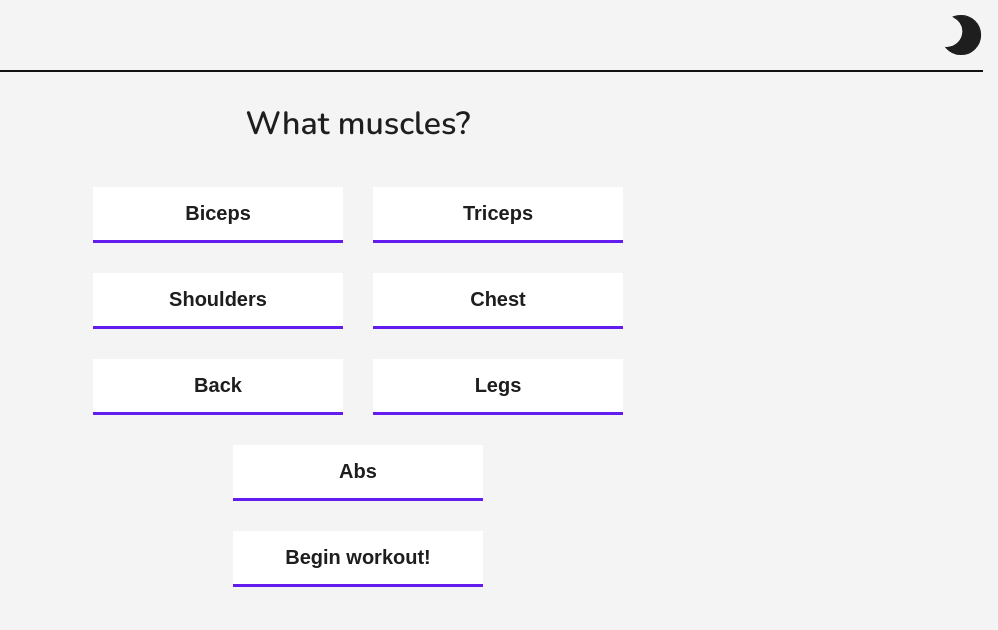
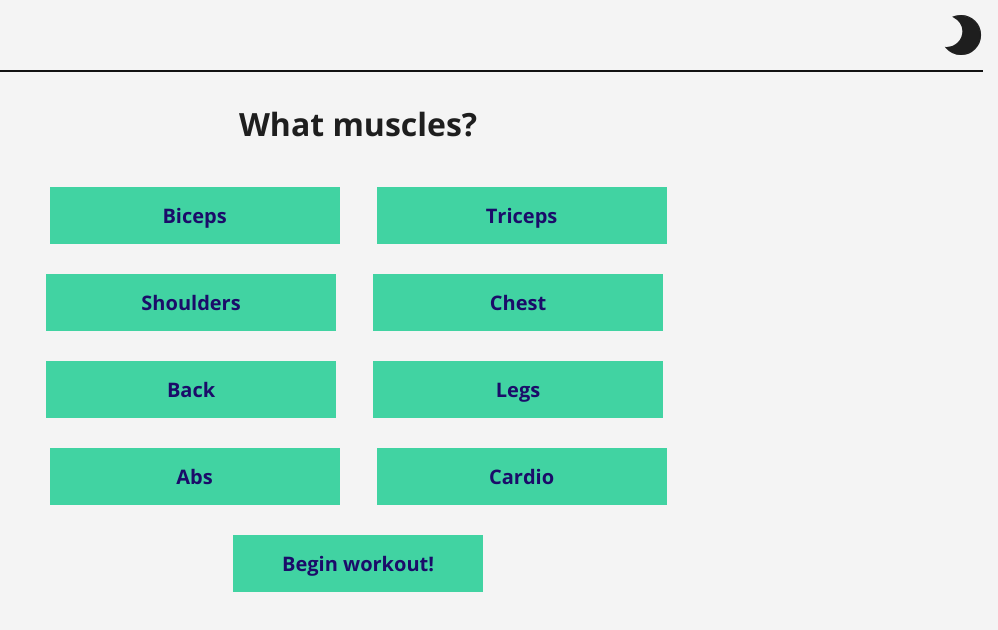
Before and after one commit to CodeyPacker/workout-builder, a React (Create React App) app: page / in a window 1280 px wide. Both pictures are taken after a click on the button "Build Muscle". Shown: the top 630 px of the page, without its empty margins (282-1280 px from the left). Built offline with nearby package versions, Linux system fonts and the light colour scheme.

Commit message:
Added checked animation and styles to button/inputs

```diff
--- a/public/index.html
+++ b/public/index.html
@@ -24,7 +24,8 @@
       work correctly both with client-side routing and a non-root public URL.
       Learn how to configure a non-root public URL by running `npm run build`.
     -->
-    <link href="https://fonts.googleapis.com/css2?family=Nunito:wght@400;600&display=swap" rel="stylesheet">
+    <link href="https://fonts.googleapis.com/css2?family=Open+Sans:wght@400;600;700&display=swap" rel="stylesheet">
+
 
     <title>React App</title>
   </head>
--- a/src/components/Questions.js
+++ b/src/components/Questions.js
@@ -1,6 +1,8 @@
 import React, {useContext} from "react"
 import {Context} from '../context'
 import styled from '@emotion/styled'
+import heartLight from '../images/heart-light.svg'
+import heartDark from '../images/heart-dark.svg'
 
 const Questions = () => {
   const {theme, handleGoal, step, handleMuscle, beginWorkout} = useContext(Context)
@@ -16,17 +18,26 @@ const Questions = () => {
       </div>
       <div className={`what-muscles ${step !== 2 && 'hide'}`}>
         <h2 className='heading center-text'>What muscles?</h2>
-        <div className='question-flex-container'>
-          <button onClick={() => handleMuscle('biceps')}>Biceps</button>
-          <button onClick={() => handleMuscle('triceps')}>Triceps</button>
-          <button onClick={() => handleMuscle('shoulders')}>Shoulders</button>
-          <button onClick={() => handleMuscle('chest')}>Chest</button>
-          <button onClick={() => handleMuscle('back')}>Back</button>
-          <button onClick={() => handleMuscle('legs')}>Legs</button>
-          <button onClick={() => handleMuscle('abs')}>Abs</button>
-          <div className="begin-workout">
-            <button onClick={beginWorkout}>Begin workout!</button>
-          </div>
+        <form className='question-flex-container'>
+          <input className="muscle-checkbox" type="checkbox" onChange={() => handleMuscle('biceps')} id="biceps"/>
+          <label htmlFor="biceps">Biceps</label>
+          <input className="muscle-checkbox" type="checkbox" onChange={() => handleMuscle('triceps')} id="triceps"/>
+          <label htmlFor="triceps">Triceps</label>
+          <input className="muscle-checkbox" type="checkbox" onChange={() => handleMuscle('shoulders')} id="shoulders"/>
+          <label htmlFor="shoulders">Shoulders</label>
+          <input className="muscle-checkbox" type="checkbox" onChange={() => handleMuscle('chest')} id="chest"/>
+          <label htmlFor="chest">Chest</label>
+          <input className="muscle-checkbox" type="checkbox" onChange={() => handleMuscle('back')} id="back"/>
+          <label htmlFor="back">Back</label>
+          <input className="muscle-checkbox" type="checkbox" onChange={() => handleMuscle('legs')} id="legs"/>
+          <label htmlFor="legs">Legs</label>
+          <input className="muscle-checkbox" type="checkbox" onChange={() => handleMuscle('abs')} id="abs"/>
+          <label htmlFor="abs">Abs</label>
+          <input className="muscle-checkbox" type="checkbox" onChange={() => handleMuscle('cardio')} id="cardio"/>
+          <label htmlFor="cardio">Cardio</label>
+        </form>
+        <div className="begin-workout">
+          <button onClick={beginWorkout}>Begin workout!</button>
         </div>
       </div>
       <div className={`${step !== 3 && 'hide'}`}>
@@ -39,17 +50,6 @@ const Questions = () => {
 export default Questions
 
 const QuestionsWrapper = styled.div`
-  button {
-    padding: 15px 20px;
-    margin: 15px;
-    background-color: white;
-    border: 0;
-    font-weight: 600;
-    border-bottom: 3px solid #631BEE;
-    cursor: pointer;
-    min-width: 250px;
-  }
-
   .question-flex-container {
     max-width: 700px;
     margin: 0 auto;
@@ -64,13 +64,58 @@ const QuestionsWrapper = styled.div`
     justify-content: center;
   }
 
+  .muscle-checkbox { appearance: none; }
+
+  button,
+  .muscle-checkbox + label {
+    padding: 15px 20px;
+    margin: 15px;
+    background-color: #41D3A2;
+    color: #1B0C69;
+    border: 0;
+    font-size: 20px;
+    font-weight: 700;
+    cursor: pointer;
+    min-width: 250px;
+    text-align: center;
+  }
+
+  ${'' /* Initialize height at 0 to create a transition effect */}
+  .muscle-checkbox + label {
+    &:after {
+      content: '';
+      height: 0;
+      width: 0;
+      transition: width .2s, height .2s;
+    }
+  }
+
+  .muscle-checkbox:checked + label {
+    display: flex;
+    align-items: center;
+    justify-content: center;
+
+    &:after {
+      transition: width .2s, height .2s;
+      content: url('${heartLight}');
+      width: 20px;
+      height: 20px;
+      margin-left: 5px;
+    }
+  }
+
   &.dark-theme {
     .heading { color: #f4f4f4; }
 
-    button {
+    button,
+    .muscle-checkbox + label {
       background-color: #1e1e1e;
       color: #f4f4f4;
       border-bottom: 3px solid #BB86FC;
     }
+
+  .muscle-checkbox:checked + label {
+    &:after { content: url('${heartDark}'); }
   }
+}
 `
--- a/src/context.js
+++ b/src/context.js
@@ -19,6 +19,7 @@ function ContextProvider(props) {
     }
 
     function handleMuscle(selection) {
+        // add the muscle names to the array
         !muscles.includes(selection)
             ? setMuscles(prevMuscles => prevMuscles.concat(selection))
             : setMuscles(prevMuscles => prevMuscles.filter(e => e !== selection))
--- a/src/styles/App.css
+++ b/src/styles/App.css
@@ -1,5 +1,5 @@
-.app {
-  font-family: 'Nunito', sans-serif;
+.app * {
+  font-family: 'Open Sans', sans-serif;
 }
 p, h1, h2, h3, h4, button {
   color: #1e1e1e;
```
Also changed, not shown: src/images/heart-dark.svg (added), src/images/heart-light.svg (added).
